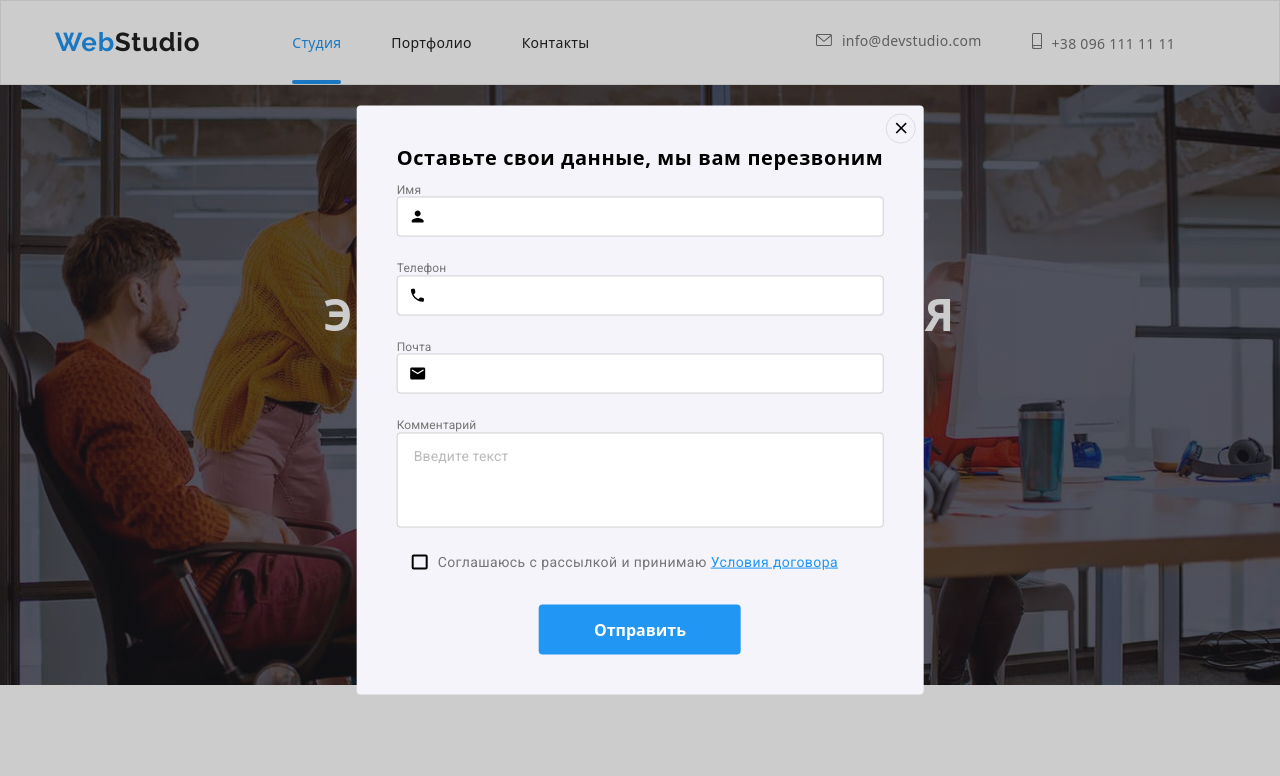
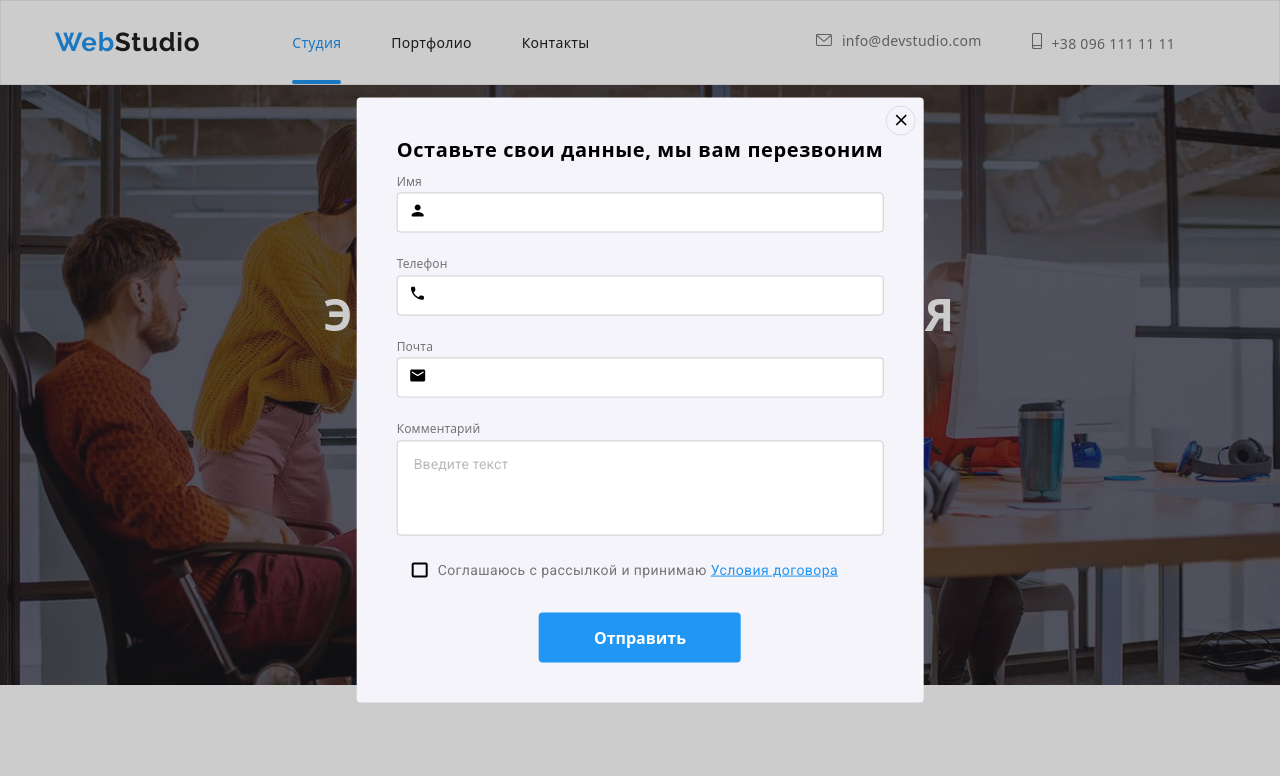
Before and after one commit to Justice1505/goit-markup-hw-06, a plain HTML site: page index.html in a window 1280 px wide. Both pictures are taken after a click on the button "Заказать услугу". Shown: the top 776 px of the page. Drawn offline with nearby package versions, Linux system fonts and the light colour scheme.

Commit message:
Update styles.css

```diff
--- a/css/styles.css
+++ b/css/styles.css
@@ -814,12 +814,9 @@ img {
   margin-bottom: 20px;
 }
 .form-label {
-  font-family: Roboto;
-  font-style: 400;
   font-weight: normal;
   font-size: 12px;
   line-height: 1.17;
-
   letter-spacing: 0.01em;
   color: #757575;
 }
@@ -833,7 +830,7 @@ img {
   border: 1px solid rgba(33, 33, 33, 0.2);
   outline: none;
   padding-left: 40px;
-
+  margin-top: 4px;
   transition-property: border-color, fill;
   transition-duration: 250ms;
   transition-timing-function: cubic-bezier(0.4, 0, 0.2, 1);
@@ -885,7 +882,7 @@ img {
   height: 95px;
   padding-top: 12px;
   padding-left: 16px;
-
+  margin-top: 4px;
   font-family: Roboto;
   font-style: normal;
   font-weight: normal;
```
